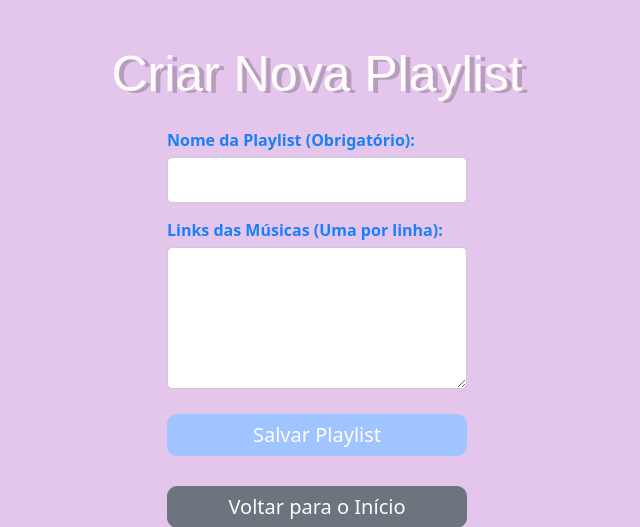
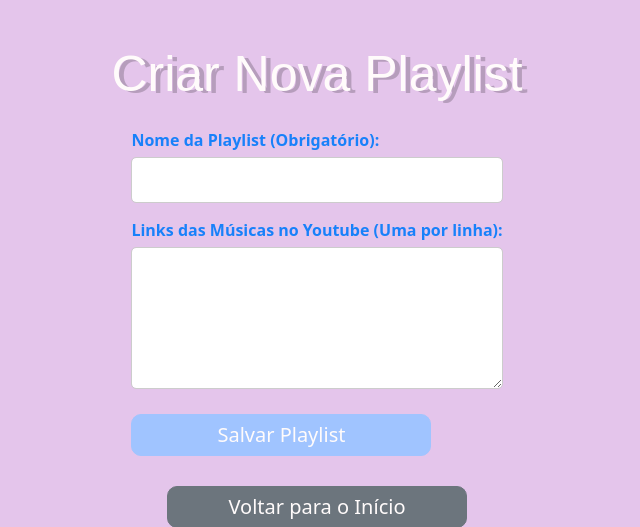
Before and after one commit to GabiCodings/FocusFluir, a Flask app: page /playlists in a window 1280 px wide. Shown: the top 527 px of the page, without its empty margins (323-963 px from the left). Run offline with Flask 3, Linux system fonts and the light colour scheme; data comes from the database, SQL or seed files in the repository; both versions use the stored data as it was after the commit; some web fonts are replaced.

Commit message:
Alterando informação

```diff
--- a/templates/playlists.html
+++ b/templates/playlists.html
@@ -82,7 +82,7 @@
 
 
             <div class="form-group">
-                <label for="links_musica" style="color: #1881fa;" >Links das Músicas (Uma por linha):</label>
+                <label for="links_musica" style="color: #1881fa;" >Links das Músicas no Youtube (Uma por linha):</label>
                 <textarea class="form-control" id="links_musica" name="links_musica" rows="5" required></textarea>
             </div>
 
```
Also changed, not shown: focusfluir.db.
